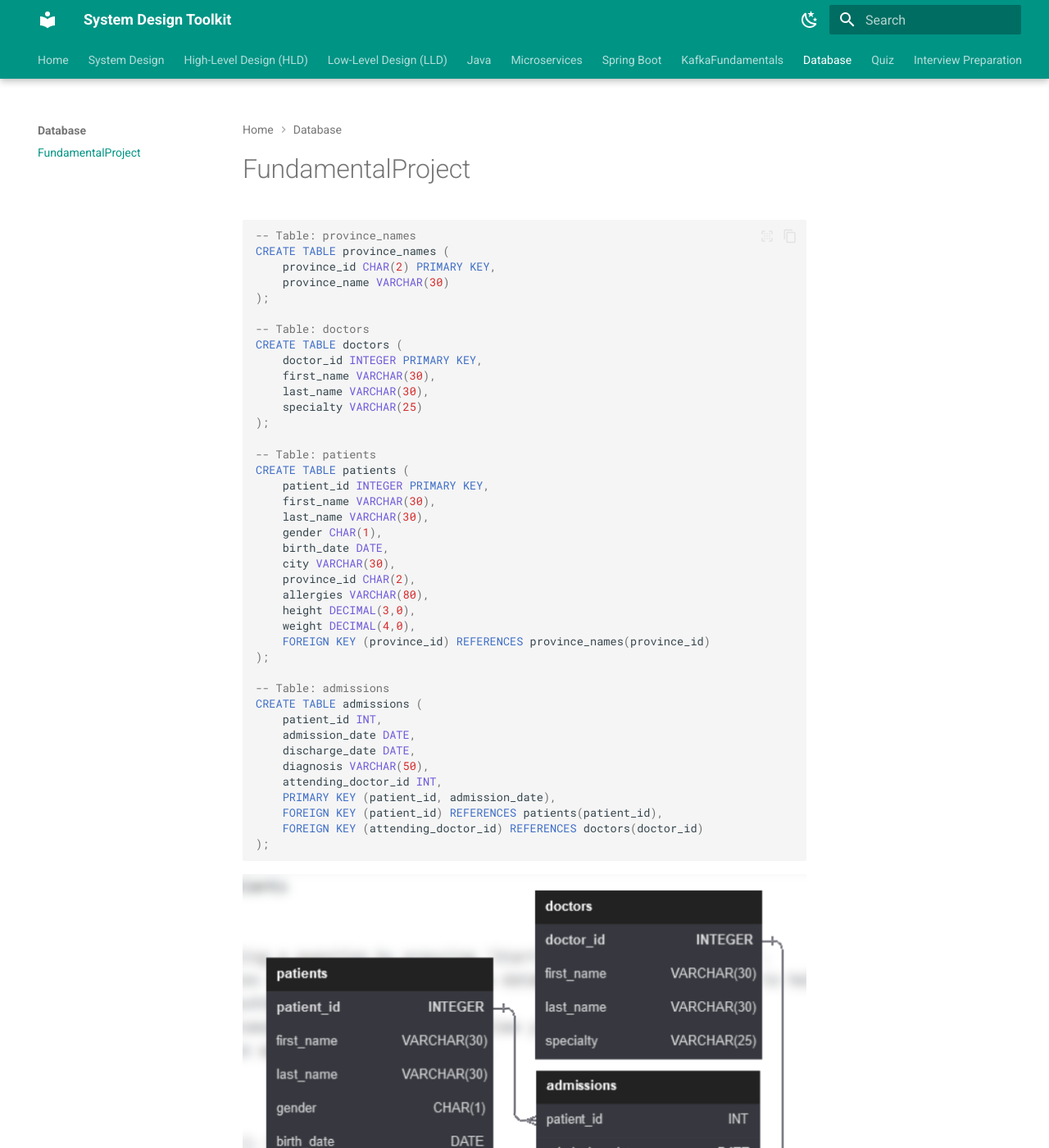
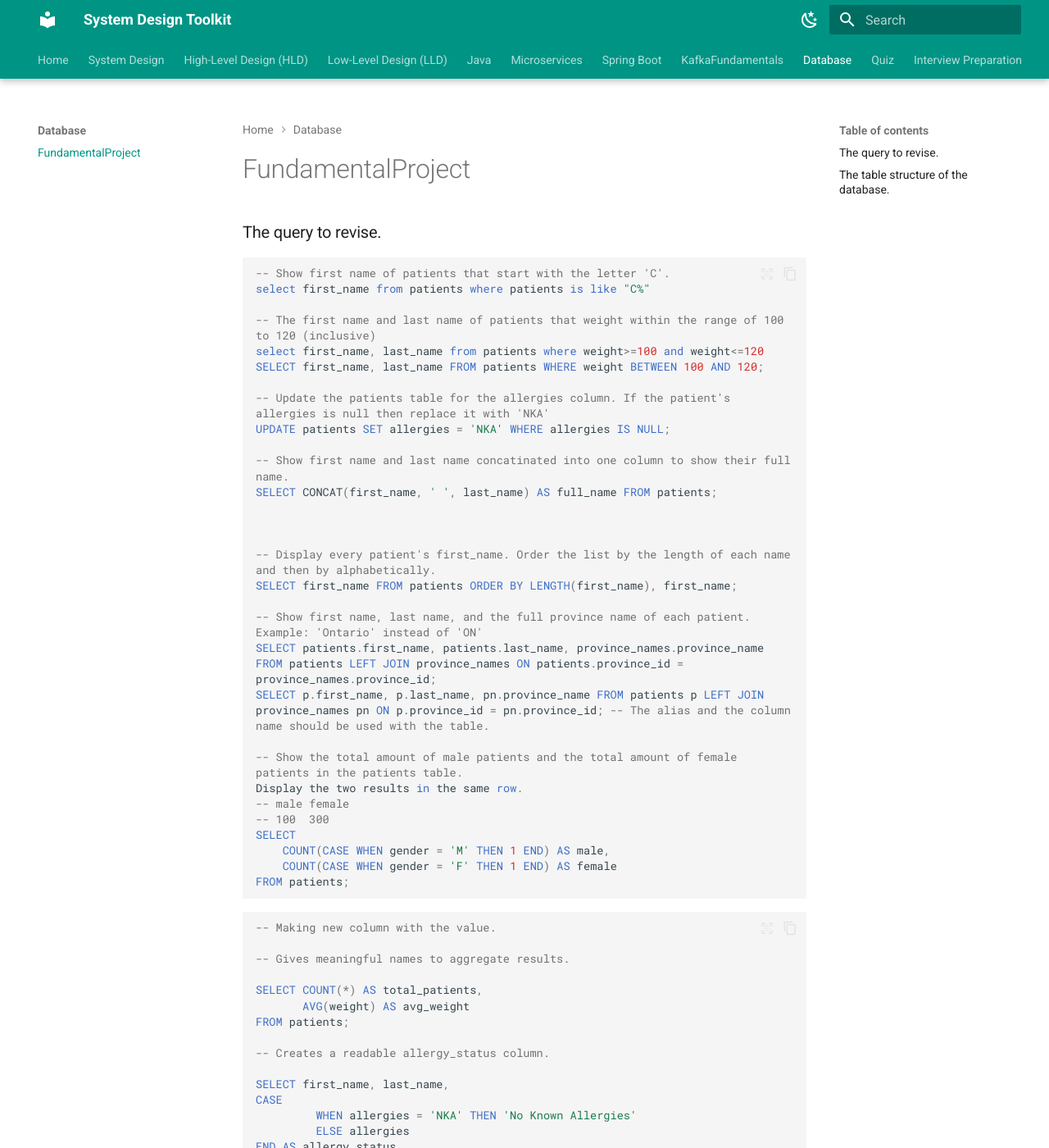
Before and after one commit to Suchismita-Deb/blogSystemDesign, an MkDocs documentation site: the page built from docs/06Database/File.md, in a window 1280 px wide and 1400 px high. Shown: the whole window at 82% size. Built offline with MkDocs 1.6.1 and Material for MkDocs 9.7.7, drawn with Linux system fonts in a browser that asks for light colours; some of the changed text lies outside the part shown.

Commit message:
initial commit

````diff
--- a/docs/06Database/File.md
+++ b/docs/06Database/File.md
@@ -1,3 +1,75 @@
+### The query to revise.
+
+```sql
+-- Show first name of patients that start with the letter 'C'.
+select first_name from patients where patients is like "C%"
+
+-- The first name and last name of patients that weight within the range of 100 to 120 (inclusive)
+select first_name, last_name from patients where weight>=100 and weight<=120
+SELECT first_name, last_name FROM patients WHERE weight BETWEEN 100 AND 120;
+
+-- Update the patients table for the allergies column. If the patient's allergies is null then replace it with 'NKA'
+UPDATE patients SET allergies = 'NKA' WHERE allergies IS NULL;
+
+-- Show first name and last name concatinated into one column to show their full name.
+SELECT CONCAT(first_name, ' ', last_name) AS full_name FROM patients;
+
+
+
+-- Display every patient's first_name. Order the list by the length of each name and then by alphabetically.
+SELECT first_name FROM patients ORDER BY LENGTH(first_name), first_name;
+
+-- Show first name, last name, and the full province name of each patient. Example: 'Ontario' instead of 'ON'
+SELECT patients.first_name, patients.last_name, province_names.province_name FROM patients LEFT JOIN province_names ON patients.province_id = province_names.province_id;
+SELECT p.first_name, p.last_name, pn.province_name FROM patients p LEFT JOIN province_names pn ON p.province_id = pn.province_id; -- The alias and the column name should be used with the table.
+
+-- Show the total amount of male patients and the total amount of female patients in the patients table.
+Display the two results in the same row.
+-- male female
+-- 100  300
+SELECT
+    COUNT(CASE WHEN gender = 'M' THEN 1 END) AS male,
+    COUNT(CASE WHEN gender = 'F' THEN 1 END) AS female
+FROM patients;
+
+```
+
+```sql
+
+-- Making new column with the value.
+
+-- Gives meaningful names to aggregate results.
+
+SELECT COUNT(*) AS total_patients,
+       AVG(weight) AS avg_weight
+FROM patients;
+
+-- Creates a readable allergy_status column.
+
+SELECT first_name, last_name,
+CASE
+         WHEN allergies = 'NKA' THEN 'No Known Allergies'
+         ELSE allergies
+END AS allergy_status
+FROM patients;
+-- Making a new column and put the condition inside the select block.
+```
+
+```sql
+-- Show unique first names from the patients table which only occurs once in the list.
+-- For example, if two or more people are named 'John' in the first_name column then don't include their name in the output list. If only 1 person is named 'Leo' then include them in the output.
+
+SELECT first_name
+FROM patients
+GROUP BY first_name
+HAVING COUNT(*) = 1
+ORDER BY first_name;
+
+
+-- Group By to make the group of same first_name and the count as 1 and then order by name.
+```
+
+### The table structure of the database.
 ```sql
 -- Table: province_names
 CREATE TABLE province_names (
@@ -83,5 +155,38 @@ VALUES
 (3, '2019-01-24', '2019-01-29', 'Cardiac Arrest', 2),
 (3, '2018-10-21', '2018-10-27', 'Congestive Heart Failure', 8),
 (6, '2018-06-13', '2018-06-15', 'Asthma Exacerbation', 3);
+```
 
-```
+| province_id | province_name |
+| --- | --- |
+| AB | Alberta |
+| BC | British Columbia |
+| MB | Manitoba |
+| NB | New Brunswick |
+| NL | Newfoundland and Labrador |
+| NT | Northwest Territories |
+
+| doctor_id | first_name | last_name | specialty |
+| --- | --- | --- | --- |
+| 1 | Claude | Walls | Internist |
+| 2 | Joshua | Green | Cardiologist |
+| 3 | Miriam | Tregre | General Surgeon |
+| 4 | James | Russo | Obstetrician/Gynecologist |
+| 5 | Scott | Hill | Gastroenterologist |
+
+| patient_id | admission_date | discharge_date | diagnosis | attending_doctor_id |
+| --- | --- | --- | --- | --- |
+| 1 | 2018-11-06 | 2018-11-08 | Ovarian Dermoid-Cyct | 21 |
+| 1 | 2018-09-20 | 2018-09-20 | Ineffective Breathin Pattern R/T Fluid Accumulatio | 24 |
+| 3 | 2019-01-24 | 2019-01-29 | Cardiac Arrest | 2 |
+| 3 | 2018-10-21 | 2018-10-27 | Congestive Heart Failure | 8 |
+| 6 | 2018-06-13 | 2018-06-15 | Asthma Exacerbation | 3 |
+
+
+| patient_id | admission_date | discharge_date | diagnosis | attending_doctor_id |
+| --- | --- | --- | --- | --- |
+| 1 | 2018-11-06 | 2018-11-08 | Ovarian Dermoid-Cyct | 21 |
+| 1 | 2018-09-20 | 2018-09-20 | Ineffective Breathin Pattern R/T Fluid Accumulatio | 24 |
+| 3 | 2019-01-24 | 2019-01-29 | Cardiac Arrest | 2 |
+| 3 | 2018-10-21 | 2018-10-27 | Congestive Heart Failure | 8 |
+| 6 | 2018-06-13 | 2018-06-15 | Asthma Exacerbation | 3 |
````
Also changed, not shown: docs/02Java/Multithreading/Course.md (added, +69 -0 lines), docs/02Java/Multithreading/ThreadLifecycle.png (added), docs/InterviewPreparation/PlanningTopic.md (line endings or trailing spaces).
